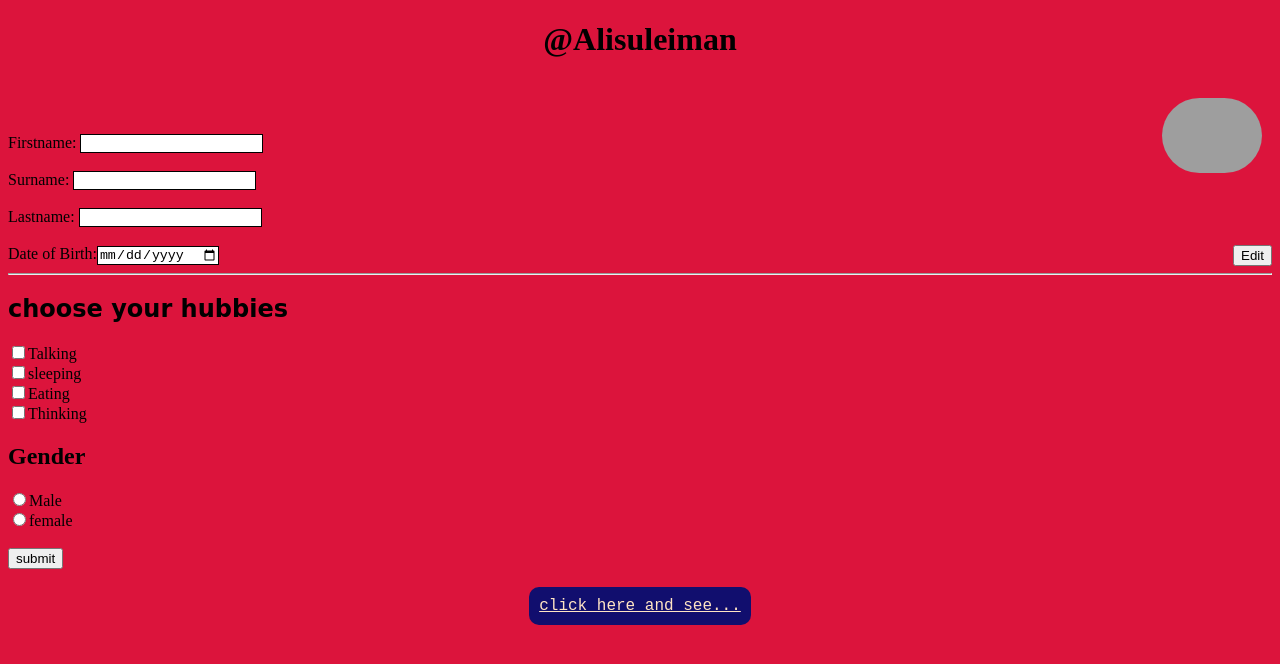
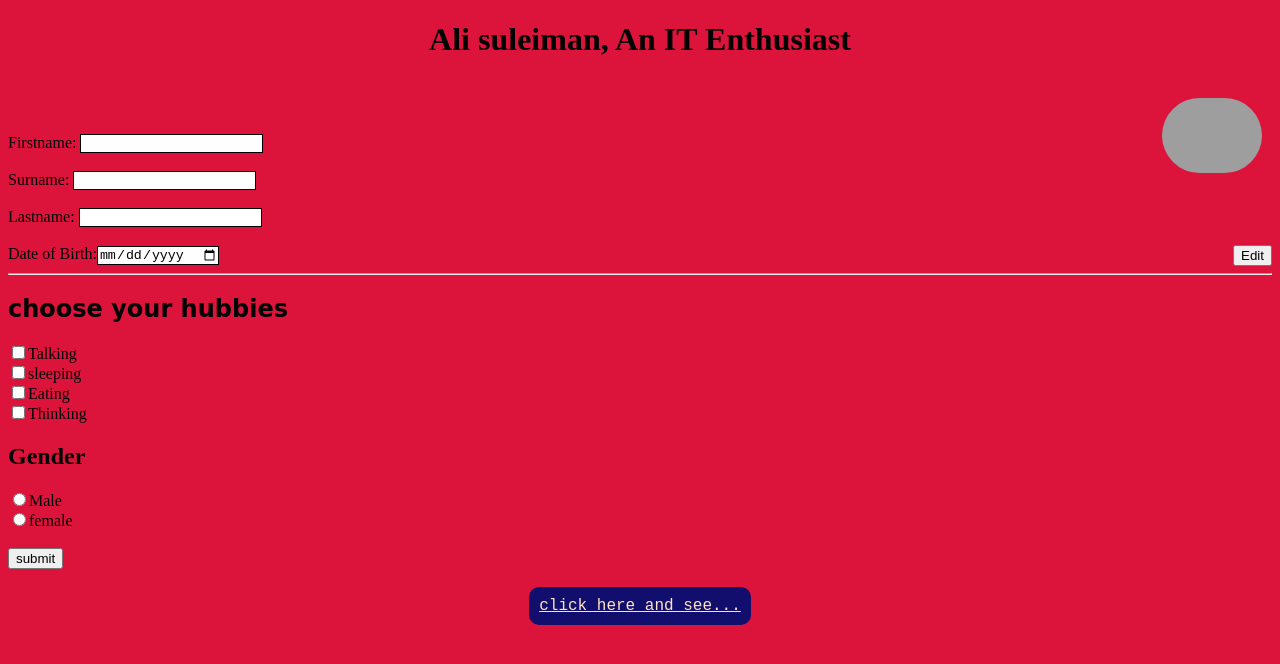
Before and after one commit to Babaali919/myfirst-form, a plain HTML site: page index.html in a window 1280 px wide. Drawn offline with Linux system fonts and the light colour scheme; grey boxes are pictures that could not be loaded.

Commit message:
Edited the heading

```diff
--- a/index.html
+++ b/index.html
@@ -8,7 +8,7 @@
     <link rel="stylesheet" href="main.css">
 </head>
 <body>
- <h1 class="username" style="text-align:center;">@Alisuleiman</h1><br>
+ <h1 class="username" style="text-align:center;">Ali suleiman, An IT Enthusiast</h1><br>
 <img src="images/shabajr.jpg" alt="my picture"><br><br>
 Firstname: <input type="text" name="Firstname"><br><br>
 Surname: <input type="text" name="Surname"><br><br>
```
